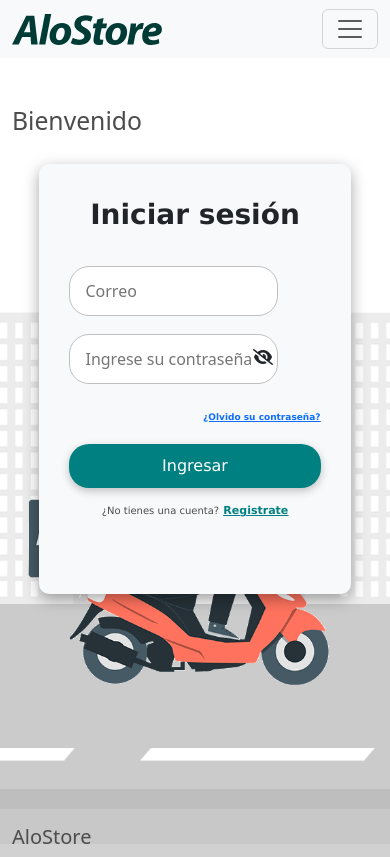
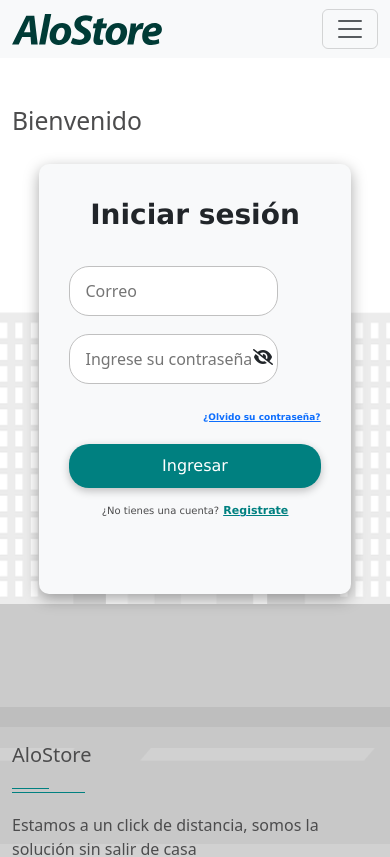
Before and after one commit to lvivass/AloStore-master-main, an Angular app: page / in a window 390 px wide. Shown: the top 857 px of the page. Built offline with nearby package versions, Linux system fonts and the light colour scheme.

Commit message:
Se modifica fondo en las vistas

```diff
--- a/src/app/app.component.html
+++ b/src/app/app.component.html
@@ -1,12 +1,11 @@
-<app-menu></app-menu>
-<div style="min-height: 80vh;" class="fondo">
-  <!-- <app-dashboar></app-dashboar> -->
+
+<div style="min-height: 88vh;" class="fondo">
   <router-outlet></router-outlet>
   <!--ANIMACIONES-->
-  <div class="backgroundDriver">
+   <!-- <div class="backgroundDriver">
     <div class="building"></div>
     <div class="street"></div>
    <img class="driver" src="../assets/imagenes/driver.gif" alt="">
   </div>
-</div>
+</div>  -->
 <app-footer></app-footer>
--- a/src/app/app.component.scss
+++ b/src/app/app.component.scss
@@ -55,6 +55,8 @@
 
   }
 
+
+
  //Da las animaciones
  @keyframes run {
   from {
@@ -82,3 +84,19 @@
       background-position: left bottom;
     }
   }
+
+  //Animacion del motorizado
+  @media (max-width: 768px) {
+    .driver{
+      left: 768px;
+      transition-duration: 2s;
+    }
+  }
+
+  //Hace que el motorizado regrese
+  @media (min-width: 768px) {
+    .driver{
+      left: 18px;
+      transition-duration: 2s;
+    }
+  }
--- a/src/app/pages/dashboar/dashboar.component.html
+++ b/src/app/pages/dashboar/dashboar.component.html
@@ -1 +1,48 @@
-<p>Esta es la pagina principal</p>
+<div class="container-fluid">
+  <div class="row">
+    <div class="col-md-8">
+      <img src="../../../assets/logos/AloStore.svg" alt="imagen 1" class="img-fluid">
+    </div>
+    <div style="align-items: center;" class="col-md-4">
+      <p class="pt-2">Ultima conexión pruebaaaaa</p>
+    </div>
+  </div>
+</div>
+<nav style="position: sticky; top: 0; width: 100%; z-index: 1030;" class="navbar navbar-expand-lg bg-body-tertiary">
+  <div class="container-fluid">
+    <a class="navbar-brand" href="#">Navbar</a>
+    <button class="navbar-toggler" type="button" data-bs-toggle="collapse" data-bs-target="#navbarSupportedContent" aria-controls="navbarSupportedContent" aria-expanded="false" aria-label="Toggle navigation">
+      <span class="navbar-toggler-icon"></span>
+    </button>
+    <div class="collapse navbar-collapse" id="navbarSupportedContent">
+      <ul class="navbar-nav me-auto mb-2 mb-lg-0">
+        <li class="nav-item">
+          <a class="nav-link active" aria-current="page" href="#">Home</a>
+        </li>
+        <li class="nav-item">
+          <a class="nav-link" href="#">Link</a>
+        </li>
+        <li class="nav-item dropdown">
+          <a class="nav-link dropdown-toggle" href="#" role="button" data-bs-toggle="dropdown" aria-expanded="false">
+            Dropdown
+          </a>
+          <ul class="dropdown-menu">
+            <li><a class="dropdown-item" href="#">Action</a></li>
+            <li><a class="dropdown-item" href="#">Another action</a></li>
+            <li><hr class="dropdown-divider"></li>
+            <li><a class="dropdown-item" href="#">Something else here</a></li>
+          </ul>
+        </li>
+      </ul>
+      <form class="d-flex " role="search">
+        <input class="form-control me-2" type="search" placeholder="Search" aria-label="Search">
+        <button class="btn btn-outline-success  me-2" type="submit">Search</button>
+        <button class="btn btn-outline-success " type="submit">Search</button>
+      </form>
+    </div>
+  </div>
+</nav>
+<div class="container">
+  <p>Lorem ipsum dolor sit amet, consectetur adipisicing elit. Sed aliquid pariatur error itaque ab voluptates exercitationem doloremque, nisi dolorem magni commodi magnam laboriosam illo, temporibus eaque cumque suscipit! Esse, veritatis?</p>
+
+</div>
--- a/src/app/pages/dashboar/dashboar.component.scss
+++ b/src/app/pages/dashboar/dashboar.component.scss
@@ -0,0 +1,11 @@
+
+
+.img-fluid {
+    //width: 105px;
+    height: 34px;
+    padding-top: 1%;
+  }
+
+  body{
+    background-color: aqua !important;
+  }
--- a/src/app/pages/login/login.component.html
+++ b/src/app/pages/login/login.component.html
@@ -1,3 +1,12 @@
+<app-menu></app-menu>
+<!--FONDO ANIMADO-->
+  <div class="backgroundDriver">
+    <div class="building"></div>
+    <div class="street"></div>
+   <img class="driver" src="../assets/imagenes/driver.gif" alt="">
+  </div>
+
+<!--contenido-->
 <div class="container pt-5">
   <div class="row">
     <div class="col-md-6">
@@ -70,3 +79,4 @@
     </div>
   </div>
 </div>
+<div style="padding-bottom: 15%;"></div>
--- a/src/app/pages/recover-password/recover-password.component.html
+++ b/src/app/pages/recover-password/recover-password.component.html
@@ -1,5 +1,12 @@
-
-<div class="container">
+<app-menu></app-menu>
+<!--FONDO ANIMADO-->
+<div class="backgroundDriver">
+  <div class="building"></div>
+  <div class="street"></div>
+ <img class="driver" src="../assets/imagenes/driver.gif" alt="">
+</div>
+<!--contenido-->
+<div  class="container">
   <h1 class="text-center">Eligue una opción para recuperar tu contraseña</h1>
     <form>
       <div class="form-group">
@@ -16,4 +23,6 @@
         <button type="submit" class="btn"><img src="../../../assets/icon/whatsapp.png" alt="WhatsApp" class="btn-icon"></button>
       </div>
     </form>
+
   </div>
+  <div style="padding-bottom: 20%;"></div>
--- a/src/app/pages/recover-password/validate-password/validate-password.component.html
+++ b/src/app/pages/recover-password/validate-password/validate-password.component.html
@@ -1,26 +1,3 @@
-<!-- <h1 class="text-center title1">Introduce el codigo enviado por el canal elegido</h1>
-<div class="form-container">
-    <div class="container">
-      <form class="form">
-        <div class="info">
-          <span class="title">Autenticación</span>
-          <p class="description">
-            Ingrese el código de autenticación proporcionado por el sistema
-          </p>
-        </div>
-        <div class="input-fields">
-          <input maxlength="1" type="tel" placeholder="" />
-          <input maxlength="1" type="tel" placeholder="" />
-          <input maxlength="1" type="tel" placeholder="" />
-          <input maxlength="1" type="tel" placeholder="" />
-        </div>
-        <div class="action-btns">
-          <button class="clear">Limpiar</button>
-          <button [routerLink]="['/recover-password/change-password']" class="verify">Verificar</button>
-        </div>
-      </form>
-    </div>
-  </div> -->
 
   <h1 class="text-center title1">Introduce el código enviado por el canal elegido</h1>
   <div class="form-container">
@@ -42,7 +19,7 @@
         <div class="action-btns">
           <button class="clear">Limpiar</button>
           <button [routerLink]="['/recover-password/change-password']" class="verify">Verificar</button>
-          <button class="restart" (click)="restartTimer()">Reiniciar</button>
+          <button class="restart" (click)="restartTimer()">Reenviar</button>
         </div>
       </form>
     </div>
--- a/src/app/pages/register/register.component.html
+++ b/src/app/pages/register/register.component.html
@@ -1,3 +1,11 @@
+<app-menu></app-menu>
+<!--FONDO ANIMADO-->
+<div class="backgroundDriver">
+  <div class="building"></div>
+  <div class="street"></div>
+ <img class="driver" src="../assets/imagenes/driver.gif" alt="">
+</div>
+<!--CONTENIDO DE LA VISTA-->
 <div class="container pt-5">
   <div class="row">
     <div class="col-md-6">
@@ -129,3 +137,4 @@
     </div>
   </div>
 </div>
+<div style="padding-bottom: 10%;"></div>
--- a/src/styles.scss
+++ b/src/styles.scss
@@ -38,6 +38,99 @@
     --icono-facebook:  url('./assets/logos/facebook.png'); // Logo de facebook
     --icono-linkedin:  url('./assets/logos/linkedin.png'); // Logo de Linkeding
 
+   //ESTILO DEL FONDO ANIMADO
+   //Aqui comienza el fondo animado
+
+  //Clases de animaciones
+  .backgroundDriver{
+    height: 100vh;
+    display: flex;
+    flex-direction: column;
+    justify-content: flex-end;
+    width: 100vw;
+    position: fixed;
+    top: 0px;
+    z-index: -1;
+  }
+
+  .backgroundDriver:before{
+    content: "";
+    opacity: 0;
+  }
+
+  .building{
+    height: 394px;
+    background-image: url(./assets/imagenes/edificios.png);
+    background-size: 900px auto;
+    background-position: 900px auto;
+    animation: run 35s infinite linear; //Velocidad del edificio
+  }
+
+  //La calle
+  .street{
+    background-color: rgb(203,203,203);
+    background-color: linear-gradient(0deg, rgba(203,203,203,1) 0%, rgba(156,156,156,1) 100%);
+    height: 240px;
+    background-image: url(./assets/imagenes/calle.png);
+    background-size: 300px auto;
+    background-position: 0px auto;
+    animation: run2 0.7s infinite linear; //Velocidad de la calle
+  }
+
+  //Motorizado
+  .driver{
+    width: 340px;
+    position: absolute;
+    bottom: 13%;
+    left: 16px;
+
+  }
+
+
+ //Da las animaciones
+ @keyframes run {
+  from {
+  background-position: 900px 0px;
+  }
+  to {
+  background-position: 0px 0px;
+  }
+}
+
+@keyframes run2 {
+  from {
+  background-position: 0px 0px;
+  }
+  to {
+  background-position: -300px 0px;
+  }
+}
+
+
+//Querys
+  @media (max-width: 1800px) {
+    .fondo {
+      background-size: cover;
+      background-position: left bottom;
+    }
+  }
+
+  //Animacion del motorizado
+  @media (max-width: 768px) {
+    .driver{
+      left: 768px;
+      transition-duration: 2s;
+    }
+  }
+
+  //Hace que el motorizado regrese
+  @media (min-width: 768px) {
+    .driver{
+      left: 18px;
+      transition-duration: 2s;
+    }
+  }
+
 
 
 
```
Also changed, not shown: src/app/pages/login/login.component.scss (line endings or trailing spaces).
